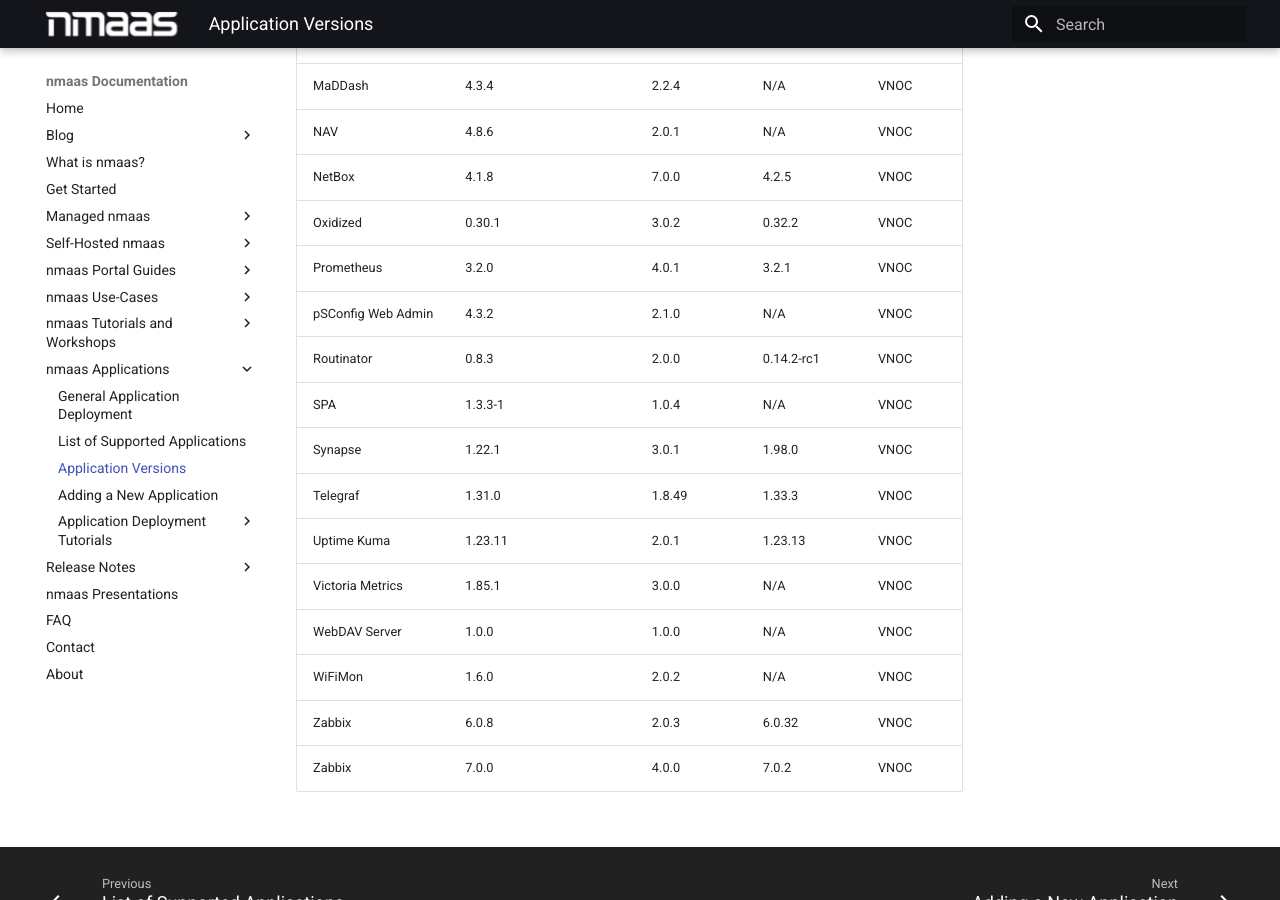
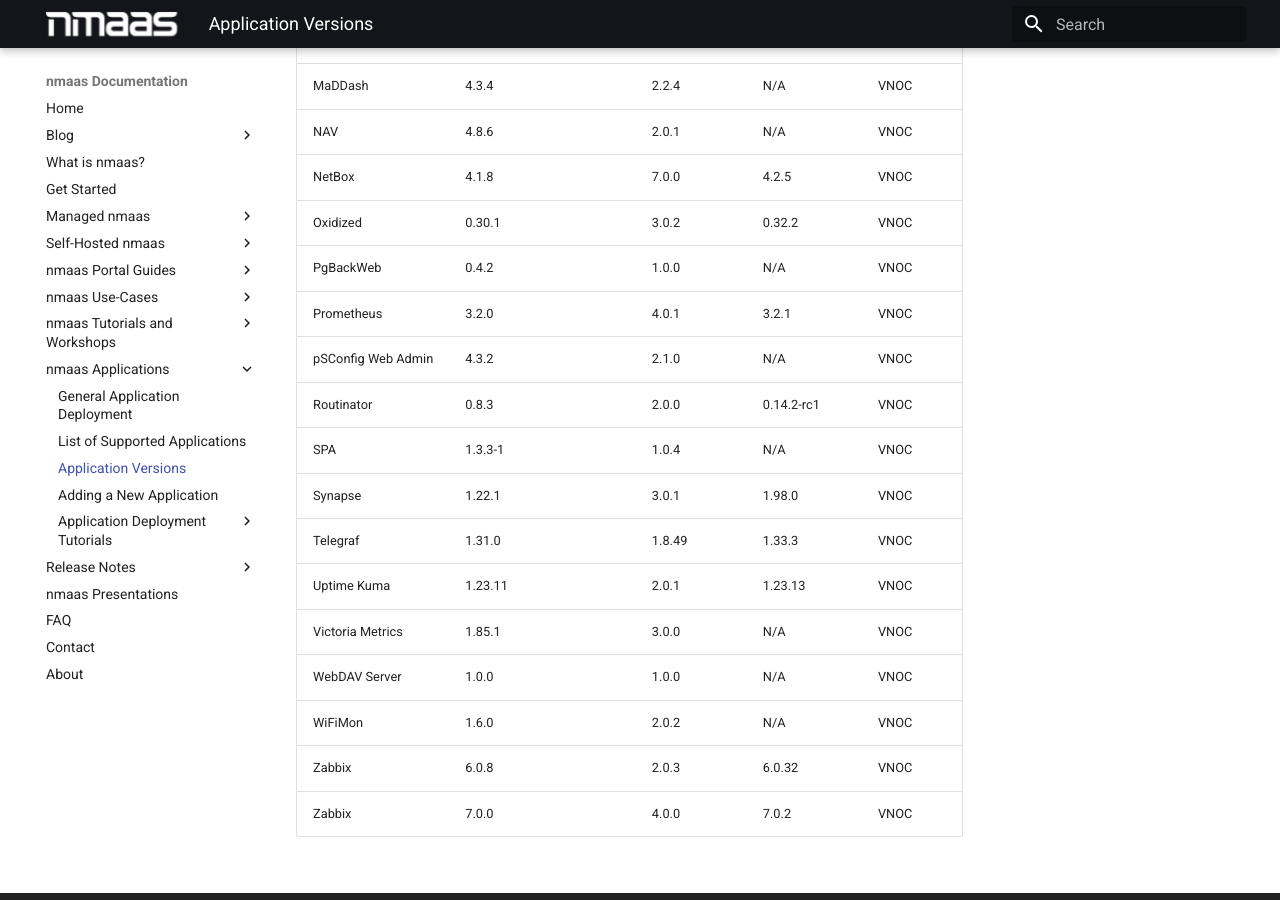
Before and after one commit to nmaas-platform/nmaas-docs, an MkDocs documentation site: the page built from docs/nmaas-applications/application-versions.md, in a window 1280 px wide and 900 px high, scrolled down 1303 px. Built offline with MkDocs 1.6.1 and Material for MkDocs 9.7.7, drawn with Linux system fonts in a browser that asks for light colours.

Commit message:
Automated update of application versions list

```diff
--- a/docs/nmaas-applications/application-versions.md
+++ b/docs/nmaas-applications/application-versions.md
@@ -31,6 +31,7 @@
     |        NAV       |           4.8.6          |    2.0.1    |      N/A     |  VNOC  |
     |      NetBox      |           4.1.8          |    7.0.0    |     4.2.5    |  VNOC  |
     |     Oxidized     |          0.30.1          |    3.0.2    |    0.32.2    |  VNOC  |
+    |     PgBackWeb    |           0.4.2          |    1.0.0    |      N/A     |  VNOC  |
     |    Prometheus    |           3.2.0          |    4.0.1    |     3.2.1    |  VNOC  |
     |pSConfig Web Admin|           4.3.2          |    2.1.0    |      N/A     |  VNOC  |
     |    Routinator    |           0.8.3          |    2.0.0    |  0.14.2-rc1  |  VNOC  |
```
